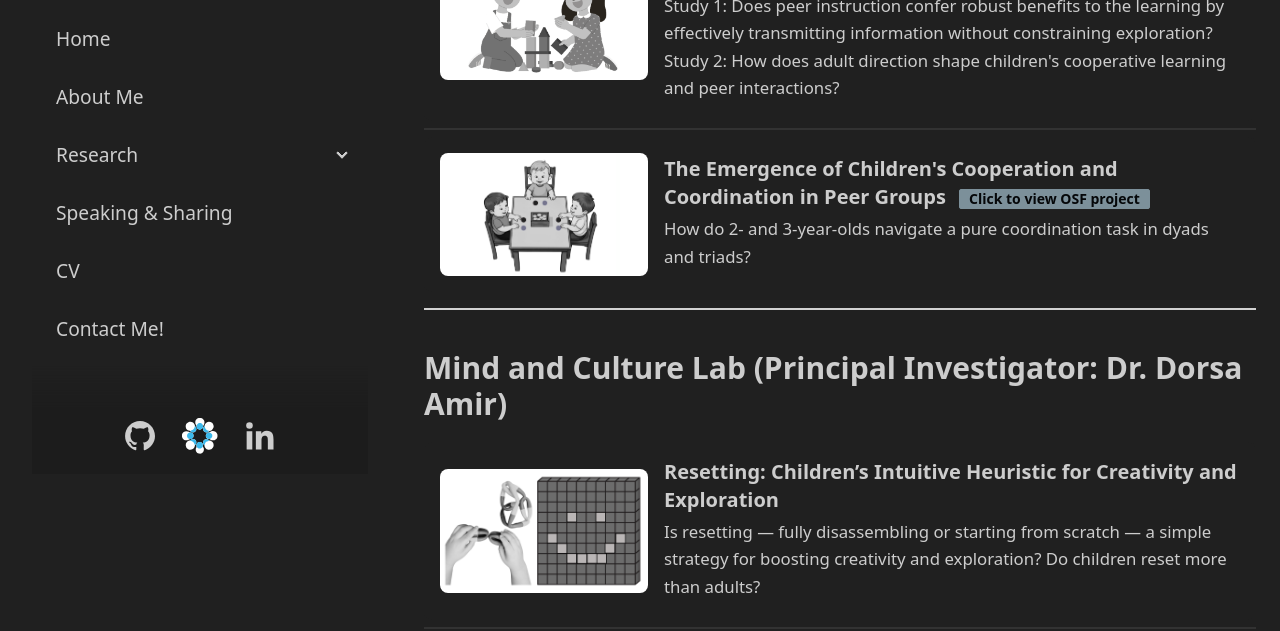
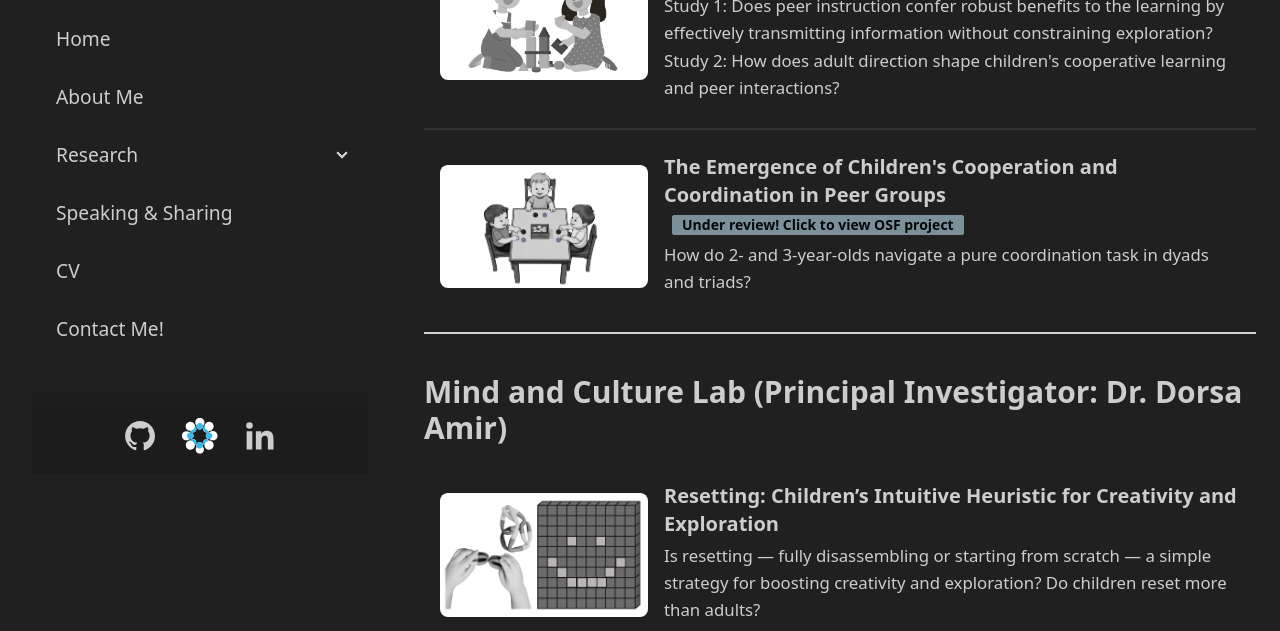
Before and after one commit to thediscoverylab/thediscoverylab.github.io, an Astro site: page /projects in a window 1280 px wide. Shown: the part 326-957 px from the top of the page. Built offline with nearby package versions, Linux system fonts and the light colour scheme; Astro itself is replaced by a stand-in of ours.

Commit message:
change badge

```diff
--- a/src/pages/projects.astro
+++ b/src/pages/projects.astro
@@ -27,8 +27,7 @@ import HorizontalCard from "../components/HorizontalCard.astro";
     img="/tsa.webp"
     desc="How do 2- and 3-year-olds navigate a pure coordination task in dyads and triads?"
     url="https://osf.io/qjbk5/overview?view_only=e6a4ab47e1204ff0a909138949ff8af8"
-    badge="Under Review"
-    badge = "Click to view OSF project"
+    badge="Under review! Click to view OSF project"
   />
 
        <div class="mx-auto mt-4 mb-4 h-[2px] w-7/8 bg-white opacity-80"></div>
```
